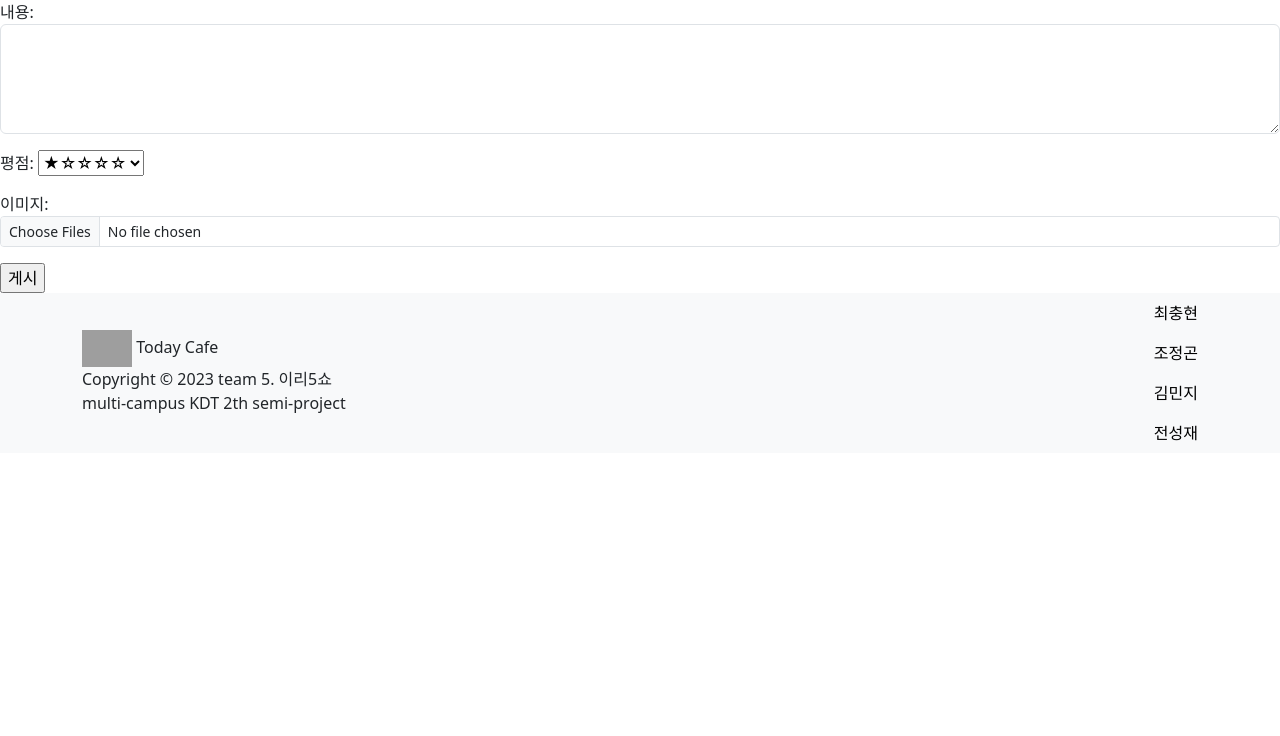
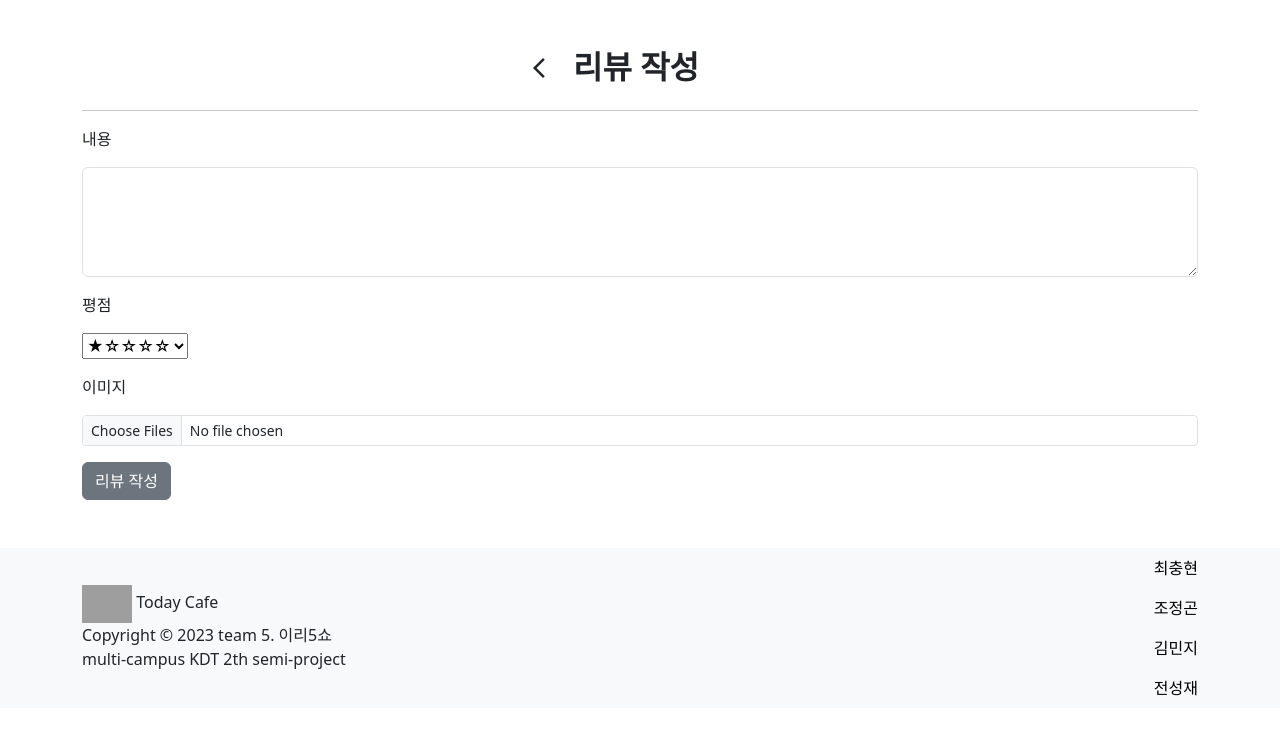
Before and after one commit to JeonggonCho/Today-Cafe, a Django app: template posts/templates/posts/review_create.html in a window 1280 px wide. Shown: the part 64-800 px from the top of the page. Run offline with Django 3.2, Linux system fonts and the light colour scheme; the template is opened without the code that fills it: values that come from a table or form of the project are taken from there, others are empty; grey boxes are pictures that could not be loaded.

Commit message:
Docs posts/review_create.html by jeonggon

```diff
--- a/posts/templates/posts/review_create.html
+++ b/posts/templates/posts/review_create.html
@@ -5,11 +5,27 @@
 {% endblock style %}
 
 {% block content %}
-
-<form action="{% url 'posts:review_create' post.pk %}" method="POST" enctype="multipart/form-data">
-    {% csrf_token %}
-    {{ review_form.as_p }}
-    <input type="submit" value="게시">
-</form>
-
+<main>
+    <div class="container my-5 create_form">
+    <div class="d-flex align-items-center justify-content-center gap-3 mb-3 me-5">
+        <a href="{% url 'posts:post' post.pk %}">
+        <span class="material-symbols-outlined">
+            arrow_back_ios
+        </span>
+        </a>
+        <h2><strong>리뷰 작성</strong></h2>
+    </div>
+    <hr>
+    <form action="{% url 'posts:review_create' post.pk %}" method="POST" enctype='multipart/form-data'>
+        {% csrf_token %}
+        {% for field in review_form %}
+        <div>
+            <p>{{ field.label }}</p>
+            <p>{{ field }}</p>
+        </div>
+        {% endfor %}
+        <input type="submit" class="btn btn-secondary create--submit_btn" value="리뷰 작성"></input>
+    </form>
+    </div>
+</main>
 {% endblock content %}
```
